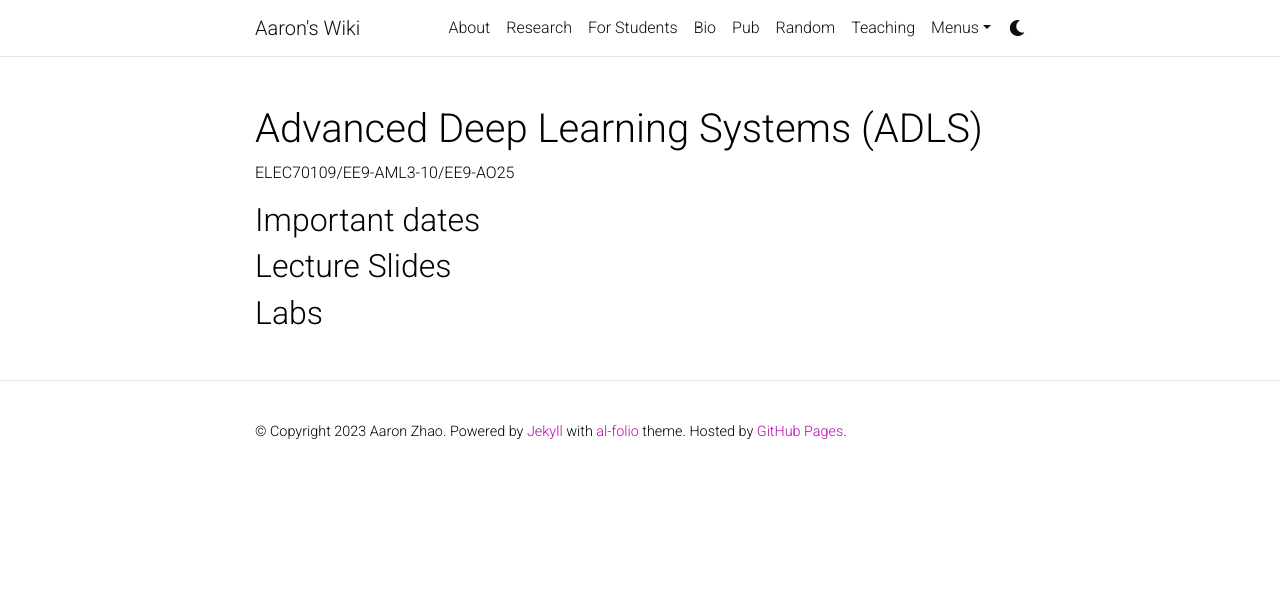
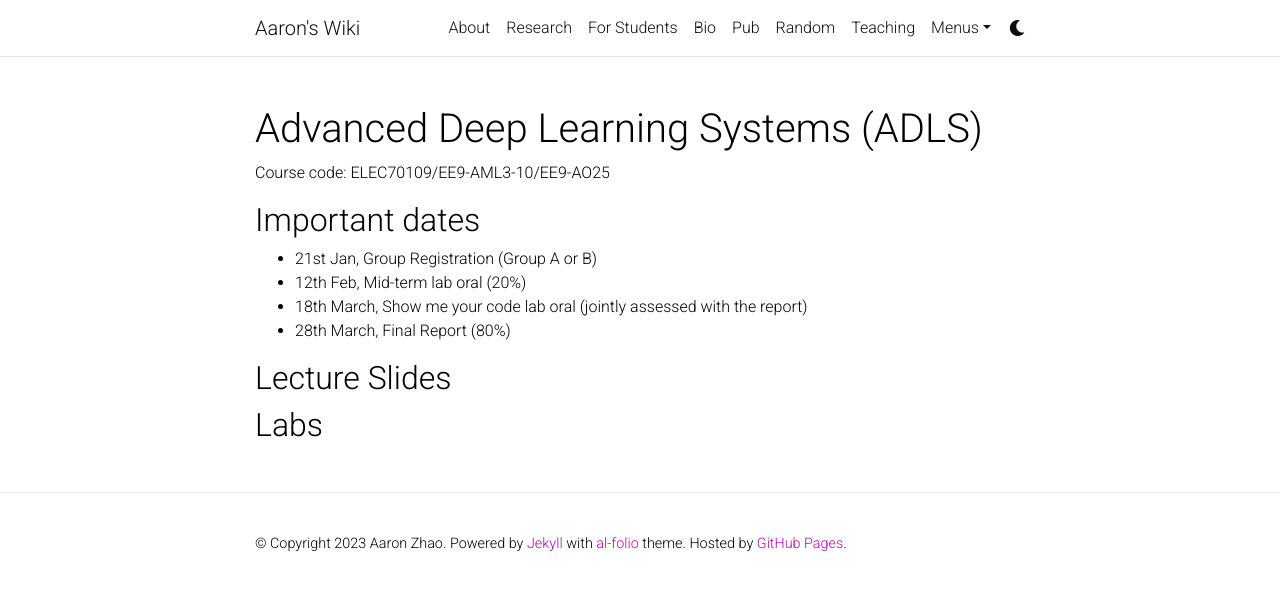
Before and after one commit to Aaron-Zhao123/blog-v2, a Jekyll site: the page built from _pages/adls.md, in a window 1280 px wide. Shown: the top 590 px of the page. Built offline with Jekyll 4.4.1, drawn with Linux system fonts in a browser that asks for light colours; comment, search, counter and statistics services are not loaded; a style sheet for code colours, icons or effects is not loaded.

Commit message:
dates updated

```diff
--- a/_pages/adls.md
+++ b/_pages/adls.md
@@ -7,9 +7,15 @@ nav_order: 3
 
 # Advanced Deep Learning Systems (ADLS)
 
-ELEC70109/EE9-AML3-10/EE9-AO25
+Course code: ELEC70109/EE9-AML3-10/EE9-AO25
 
 ## Important dates
+
+- 21st Jan, Group Registration (Group A or B)
+- 12th Feb, Mid-term lab oral (20%)
+- 18th March, Show me your code lab oral (jointly assessed with the report)
+- 28th March, Final Report (80%)
+
 
 ## Lecture Slides
 
```
Also changed, not shown: _pages/info_eng.md (+1 -1 lines).
